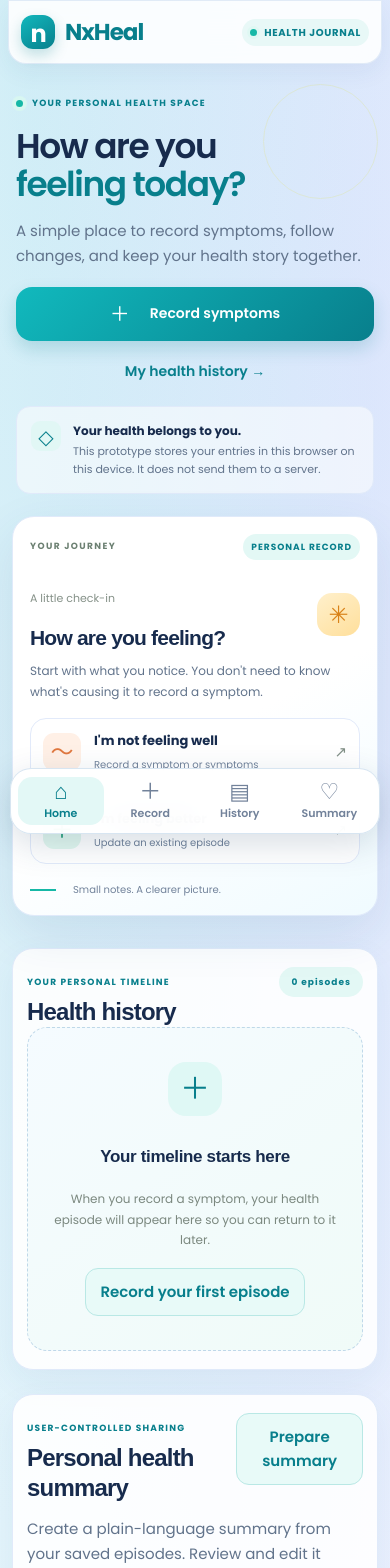
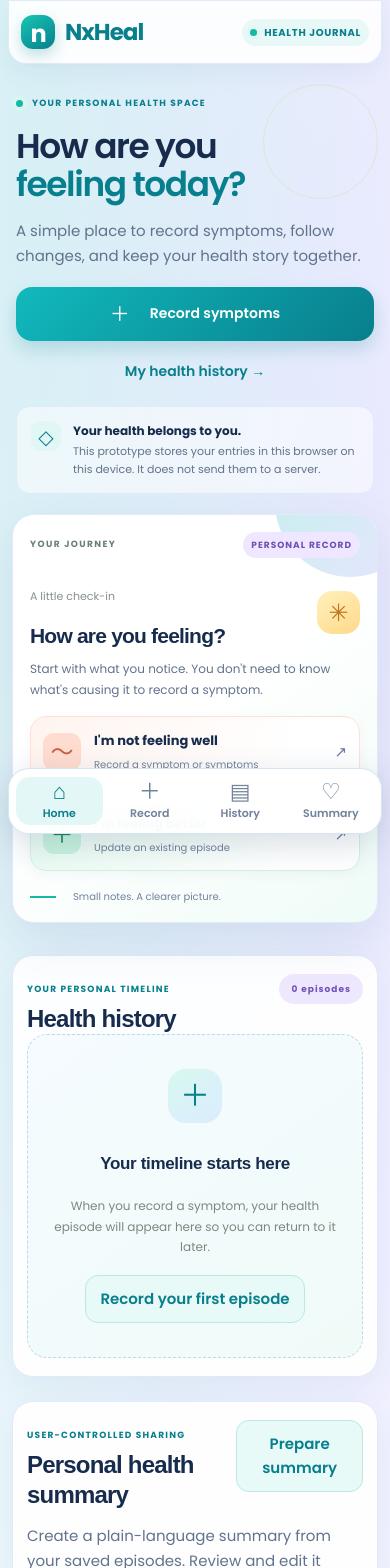
Before and after one commit to Holladworld/Nxheal, a React (Vite) app: page / in a window 390 px wide. Shown: the top 1568 px of the page. Built offline with nearby package versions, Linux system fonts and the light colour scheme.

Commit message:
style: add intentional multi-colour health UI and responsive mobile layout

```diff
--- a/src/styles.css
+++ b/src/styles.css
@@ -520,3 +520,88 @@ button, input, select, textarea { font-size: 1rem; }
   .page-shell { width: min(1120px, calc(100% - 64px)); }
   .hero-description { font-size: 1.0625rem; }
 }
+
+
+/* NxHeal colour system: purposeful teal, coral, lilac, mint and sky accents */
+:root {
+  --nx-teal: #087f8c;
+  --nx-mint: #dff7ed;
+  --nx-sky: #e4f2ff;
+  --nx-lilac: #f0e9ff;
+  --nx-coral: #ffebe5;
+  --nx-yellow: #fff3ce;
+  --nx-ink: #172b4d;
+}
+body {
+  background:
+    radial-gradient(ellipse at 6% 8%, rgba(67, 211, 192, .16), transparent 26rem),
+    radial-gradient(ellipse at 95% 26%, rgba(178, 147, 255, .15), transparent 28rem),
+    #f5f8ff;
+}
+.brand-mark { background: linear-gradient(145deg, #17c6b5, #087f8c); }
+.hero-copy .eyebrow { color: #087f8c; }
+.journey-card {
+  position: relative;
+  overflow: hidden;
+  background: linear-gradient(145deg, #ffffff 48%, #effcf8 100%);
+}
+.journey-card::before {
+  content: "";
+  position: absolute;
+  width: 150px;
+  height: 150px;
+  top: -88px;
+  right: -48px;
+  border-radius: 50%;
+  background: linear-gradient(135deg, rgba(103, 225, 205, .42), rgba(176, 157, 255, .28));
+  pointer-events: none;
+}
+.journey-card > * { position: relative; }
+.preview-badge { background: #eee7ff; color: #6c50b5; }
+.sun-icon { background: linear-gradient(145deg, #fff1bd, #ffd98a); color: #bd761c; }
+.feeling-options { gap: 11px; }
+.feeling-option {
+  border: 1px solid #e2eaf6;
+  background: #fff;
+  box-shadow: 0 4px 14px rgba(40, 65, 105, .035);
+}
+.feeling-option:first-child { background: linear-gradient(110deg, #fff4ef, #fff 78%); border-color: #ffe0d4; }
+.feeling-option:last-child { background: linear-gradient(110deg, #e9fbf2, #fff 78%); border-color: #d2f1e2; }
+.feeling-symbol.warm { background: #ffdcd0; color: #c65f43; }
+.feeling-symbol.green { background: #c9f3df; color: #14865e; }
+.option-arrow { color: #6c78a2; }
+.workspace-section { background: rgba(255,255,255,.94); }
+.history-section .count-badge { background: #eee8ff; color: #7051ba; }
+.symptom-chip:nth-child(5n + 1) > span:first-of-type { background: #e0f7ef; color: #168766; }
+.symptom-chip:nth-child(5n + 2) > span:first-of-type { background: #e4f0ff; color: #3673ba; }
+.symptom-chip:nth-child(5n + 3) > span:first-of-type { background: #fff0d2; color: #a86b17; }
+.symptom-chip:nth-child(5n + 4) > span:first-of-type { background: #f0e7ff; color: #7755b8; }
+.symptom-chip:nth-child(5n) > span:first-of-type { background: #ffe7e2; color: #bd6256; }
+.symptom-chip.selected { background: #dff8f3; border-color: #16a99e; color: #075f69; }
+.safety-notice { background: #fff0e8; border-color: #ffc9b5; color: #8c3d2c; }
+.feedback-message { background: #e3f8ee; border-color: #b7e9d2; color: #146b4e; }
+.empty-icon { background: linear-gradient(145deg, #d7f8ef, #dcecff); color: #087f8c; }
+.status-ongoing { background: #fff0d9; color: #9a5b11; }
+.status-improving { background: #e4f0ff; color: #2f65a8; }
+.status-recovered { background: #dcf8e9; color: #14744e; }
+.summary-prompt { background: linear-gradient(120deg, #f2ecff, #fff 70%); }
+.feature-card:nth-child(3n + 1) { background: linear-gradient(145deg, #e8faf3, #fff 85%); }
+.feature-card:nth-child(3n + 2) { background: linear-gradient(145deg, #eaf3ff, #fff 85%); }
+.feature-card:nth-child(3n) { background: linear-gradient(145deg, #fff0e9, #fff 85%); }
+@media (max-width: 560px) {
+  .page-shell { width: min(100% - 24px, 480px); }
+  .hero { gap: 20px; }
+  .journey-card { width: 100%; }
+  .feeling-option { min-height: 72px; }
+  .workspace-section { width: 100%; }
+  .symptom-grid { grid-template-columns: repeat(2, minmax(0, 1fr)); }
+  .symptom-chip { display: flex; align-items: center; gap: 7px; min-width: 0; overflow-wrap: anywhere; }
+  .form-grid { grid-template-columns: minmax(0, 1fr); }
+  .form-actions .primary-button { width: 100%; }
+  .episode-card { overflow-wrap: anywhere; }
+  .mobile-tabbar { left: 8px; right: 8px; }
+}
+@media (min-width: 561px) and (max-width: 820px) {
+  .page-shell { width: calc(100% - 32px); }
+  .hero { gap: 24px; }
+}
```
